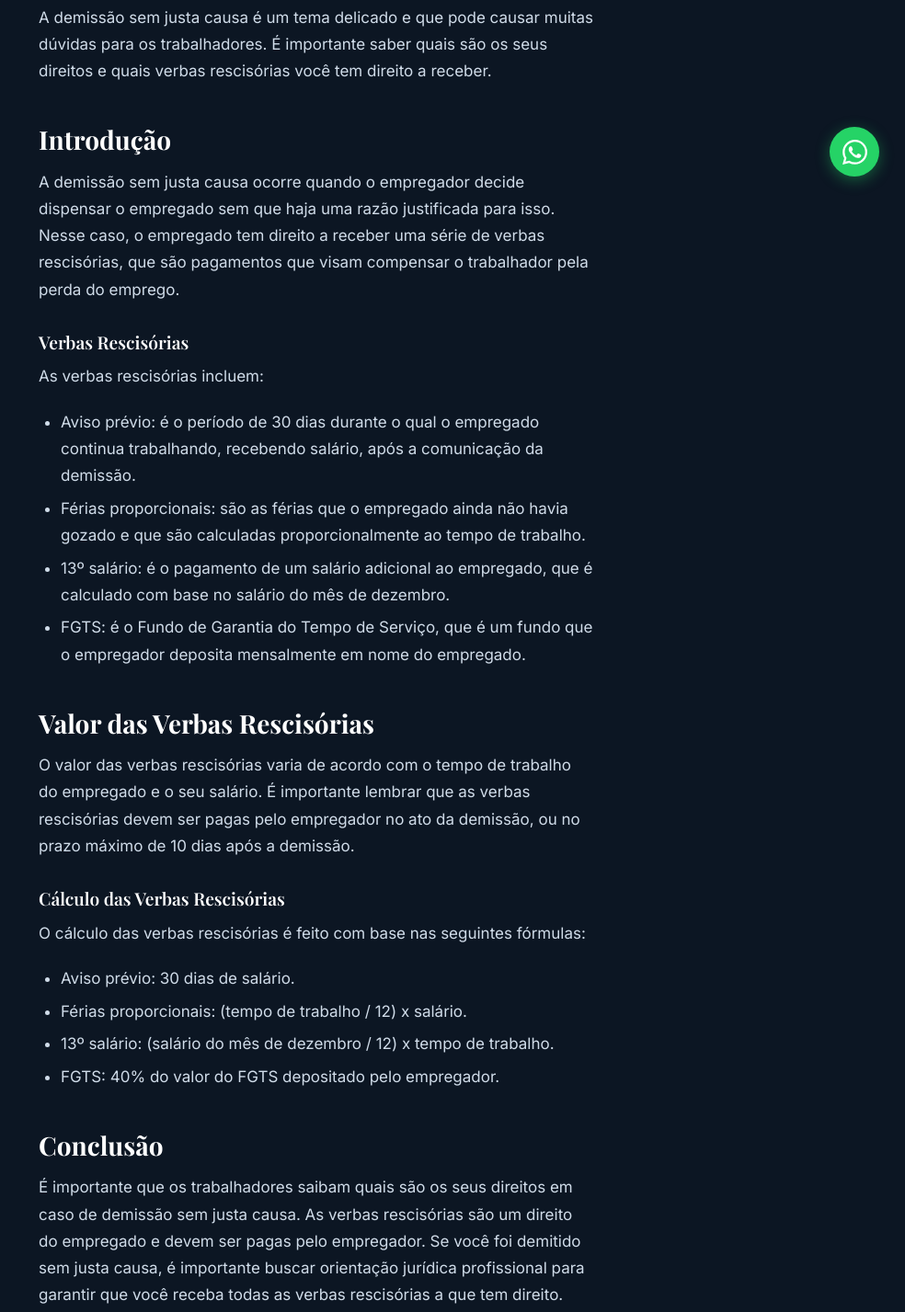
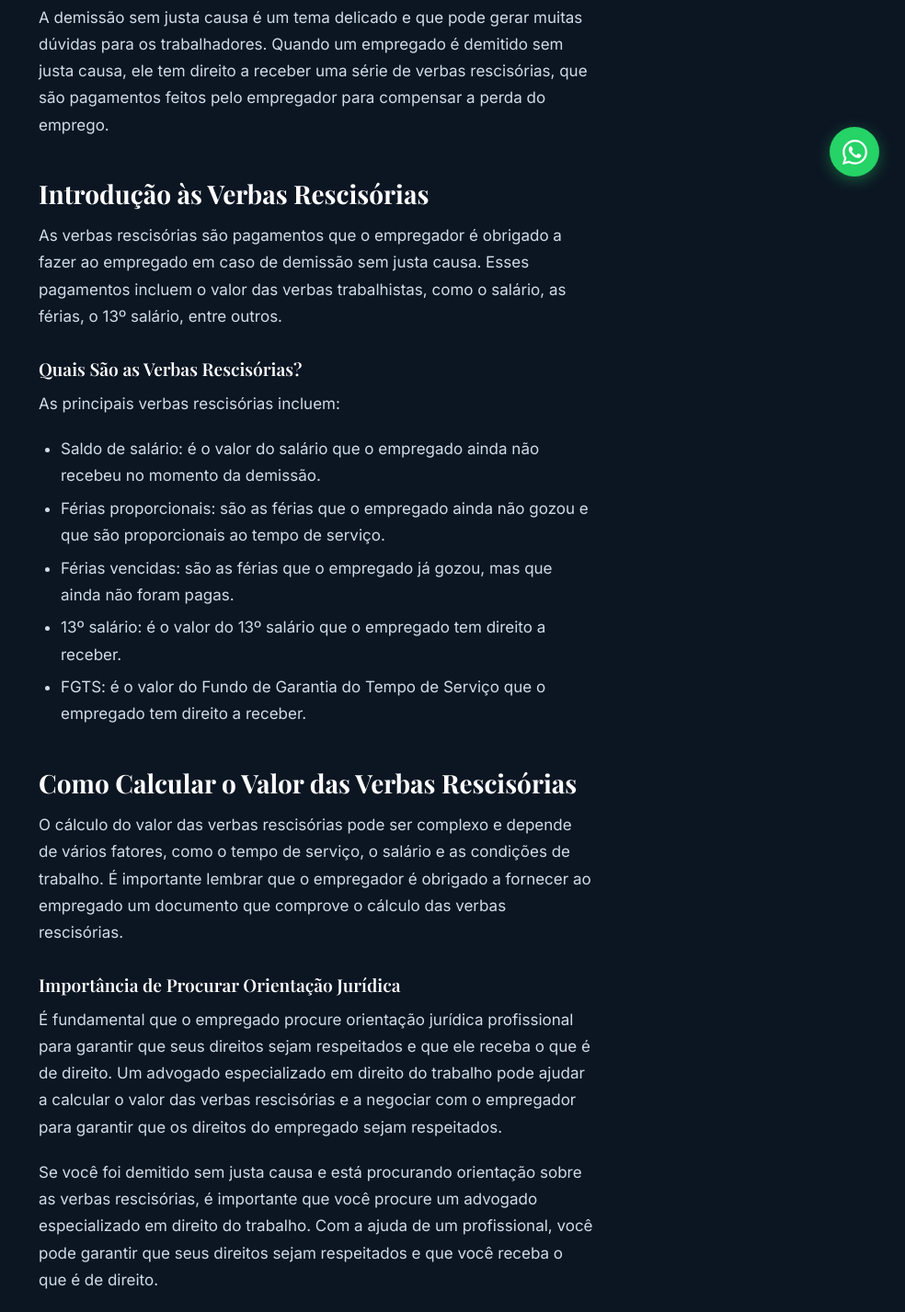
Before and after one commit to muliro99/riospesseti.site, a website: page public/blog/posts/demissao-sem-justa-causa-quais-verbas-rescisorias-voce-tem-direito-20260529.html in a window 1280 px wide. Shown: the part 580-2007 px from the top of the page at 92% size, without its empty margins (296-1280 px from the left). Drawn offline with nearby package versions, Linux system fonts and the light colour scheme; a web font is replaced by a local one.

Commit message:
blog: artigo automatico 2026-05-29

```diff
--- a/public/blog/posts/demissao-sem-justa-causa-quais-verbas-rescisorias-voce-tem-direito-20260529.html
+++ b/public/blog/posts/demissao-sem-justa-causa-quais-verbas-rescisorias-voce-tem-direito-20260529.html
@@ -3,8 +3,8 @@
 <head>
   <meta charset="UTF-8" />
   <meta name="viewport" content="width=device-width, initial-scale=1.0" />
-  <title>Demissão sem Justa Causa: Quais Verbas Rescisorias Você Tem Direito — Rios e Pessetti Advogados</title>
-  <meta name="description" content="Demissão sem Justa Causa: Quais Verbas Rescisorias Você Tem Direito" />
+  <title>Demissão Sem Justa Causa: Quais Verbas Rescisórias Você Tem Direito — Rios e Pessetti Advogados</title>
+  <meta name="description" content="Demissão Sem Justa Causa: Quais Verbas Rescisórias Você Tem Direito" />
   <link rel="preconnect" href="https://fonts.googleapis.com" />
   <link rel="preconnect" href="https://fonts.gstatic.com" crossorigin />
   <link rel="preload" as="image" href="/images/logo-horizontal.png" fetchpriority="high" />
@@ -50,32 +50,26 @@
   <div class="artigo-wrapper">
     <a href="/blog/" class="artigo-voltar">&larr; Voltar para o blog</a>
     <p class="artigo-meta">29 de maio de 2026</p>
-    <h1>Demissão sem Justa Causa: Quais Verbas Rescisorias Você Tem Direito</h1>
+    <h1>Demissão Sem Justa Causa: Quais Verbas Rescisórias Você Tem Direito</h1>
     <div class="artigo-conteudo">
 
-<p>A demissão sem justa causa é um tema delicado e que pode causar muitas dúvidas para os trabalhadores. É importante saber quais são os seus direitos e quais verbas rescisórias você tem direito a receber.</p>
-<h2>Introdução</h2>
-<p>A demissão sem justa causa ocorre quando o empregador decide dispensar o empregado sem que haja uma razão justificada para isso. Nesse caso, o empregado tem direito a receber uma série de verbas rescisórias, que são pagamentos que visam compensar o trabalhador pela perda do emprego.</p>
-<h3>Verbas Rescisórias</h3>
-<p>As verbas rescisórias incluem:</p>
+<p>A demissão sem justa causa é um tema delicado e que pode gerar muitas dúvidas para os trabalhadores. Quando um empregado é demitido sem justa causa, ele tem direito a receber uma série de verbas rescisórias, que são pagamentos feitos pelo empregador para compensar a perda do emprego.</p>
+<h2>Introdução às Verbas Rescisórias</h2>
+<p>As verbas rescisórias são pagamentos que o empregador é obrigado a fazer ao empregado em caso de demissão sem justa causa. Esses pagamentos incluem o valor das verbas trabalhistas, como o salário, as férias, o 13º salário, entre outros.</p>
+<h3>Quais São as Verbas Rescisórias?</h3>
+<p>As principais verbas rescisórias incluem:</p>
 <ul>
-  <li>Aviso prévio: é o período de 30 dias durante o qual o empregado continua trabalhando, recebendo salário, após a comunicação da demissão.</li>
-  <li>Férias proporcionais: são as férias que o empregado ainda não havia gozado e que são calculadas proporcionalmente ao tempo de trabalho.</li>
-  <li>13º salário: é o pagamento de um salário adicional ao empregado, que é calculado com base no salário do mês de dezembro.</li>
-  <li>FGTS: é o Fundo de Garantia do Tempo de Serviço, que é um fundo que o empregador deposita mensalmente em nome do empregado.</li>
+  <li>Saldo de salário: é o valor do salário que o empregado ainda não recebeu no momento da demissão.</li>
+  <li>Férias proporcionais: são as férias que o empregado ainda não gozou e que são proporcionais ao tempo de serviço.</li>
+  <li>Férias vencidas: são as férias que o empregado já gozou, mas que ainda não foram pagas.</li>
+  <li>13º salário: é o valor do 13º salário que o empregado tem direito a receber.</li>
+  <li>FGTS: é o valor do Fundo de Garantia do Tempo de Serviço que o empregado tem direito a receber.</li>
 </ul>
-<h2>Valor das Verbas Rescisórias</h2>
-<p>O valor das verbas rescisórias varia de acordo com o tempo de trabalho do empregado e o seu salário. É importante lembrar que as verbas rescisórias devem ser pagas pelo empregador no ato da demissão, ou no prazo máximo de 10 dias após a demissão.</p>
-<h3>Cálculo das Verbas Rescisórias</h3>
-<p>O cálculo das verbas rescisórias é feito com base nas seguintes fórmulas:</p>
-<ul>
-  <li>Aviso prévio: 30 dias de salário.</li>
-  <li>Férias proporcionais: (tempo de trabalho / 12) x salário.</li>
-  <li>13º salário: (salário do mês de dezembro / 12) x tempo de trabalho.</li>
-  <li>FGTS: 40% do valor do FGTS depositado pelo empregador.</li>
-</ul>
-<h2>Conclusão</h2>
-<p>É importante que os trabalhadores saibam quais são os seus direitos em caso de demissão sem justa causa. As verbas rescisórias são um direito do empregado e devem ser pagas pelo empregador. Se você foi demitido sem justa causa, é importante buscar orientação jurídica profissional para garantir que você receba todas as verbas rescisórias a que tem direito.</p>
+<h2>Como Calcular o Valor das Verbas Rescisórias</h2>
+<p>O cálculo do valor das verbas rescisórias pode ser complexo e depende de vários fatores, como o tempo de serviço, o salário e as condições de trabalho. É importante lembrar que o empregador é obrigado a fornecer ao empregado um documento que comprove o cálculo das verbas rescisórias.</p>
+<h3>Importância de Procurar Orientação Jurídica</h3>
+<p>É fundamental que o empregado procure orientação jurídica profissional para garantir que seus direitos sejam respeitados e que ele receba o que é de direito. Um advogado especializado em direito do trabalho pode ajudar a calcular o valor das verbas rescisórias e a negociar com o empregador para garantir que os direitos do empregado sejam respeitados.</p>
+<p>Se você foi demitido sem justa causa e está procurando orientação sobre as verbas rescisórias, é importante que você procure um advogado especializado em direito do trabalho. Com a ajuda de um profissional, você pode garantir que seus direitos sejam respeitados e que você receba o que é de direito.</p>
 
     </div>
     <div style="margin-top:3.5rem;padding-top:2rem;border-top:1px solid var(--line-md);">
```
Also changed, not shown: public/blog/posts.json (+7 -0 lines), public/rss.xml (+9 -2 lines).
